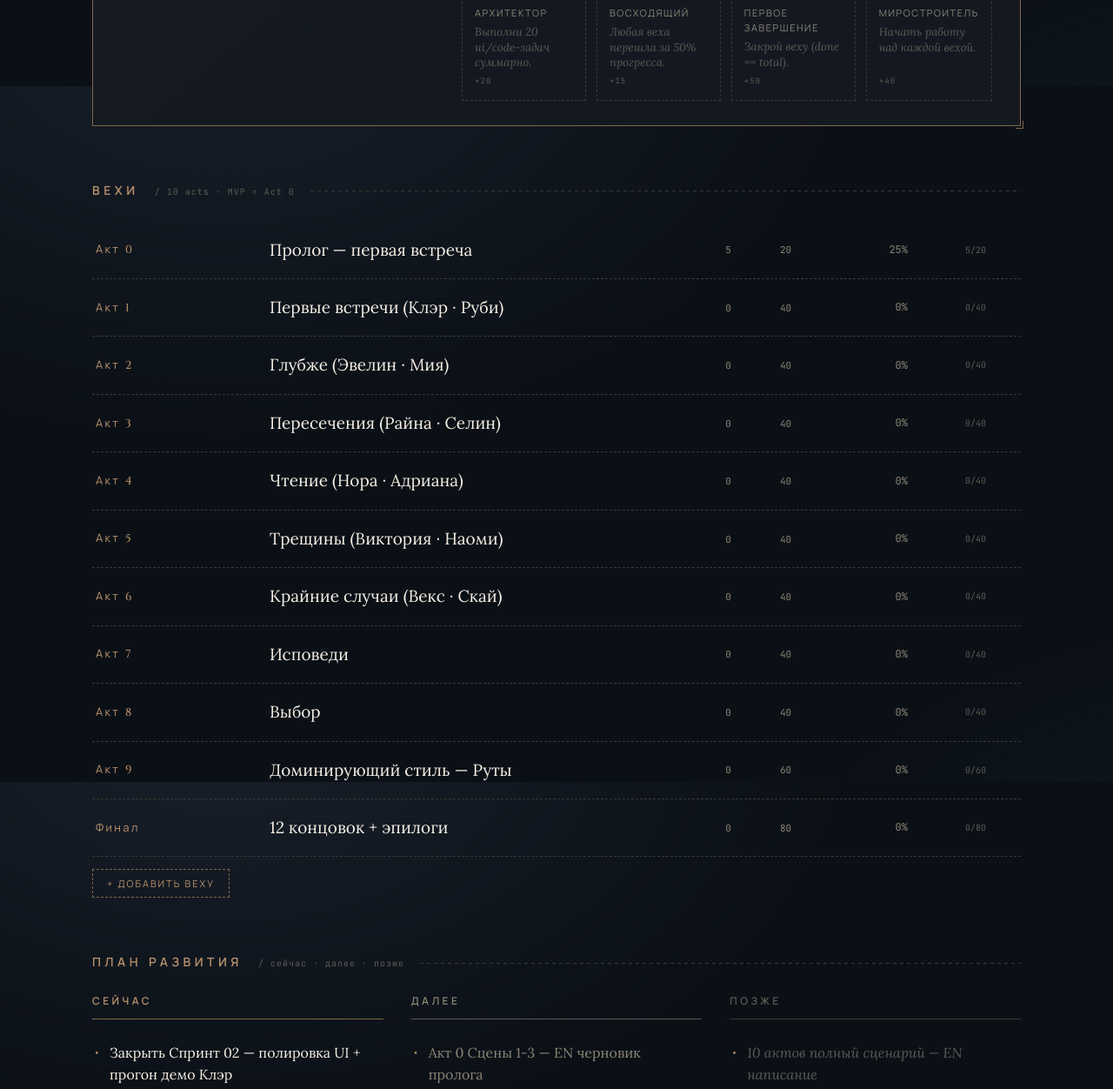
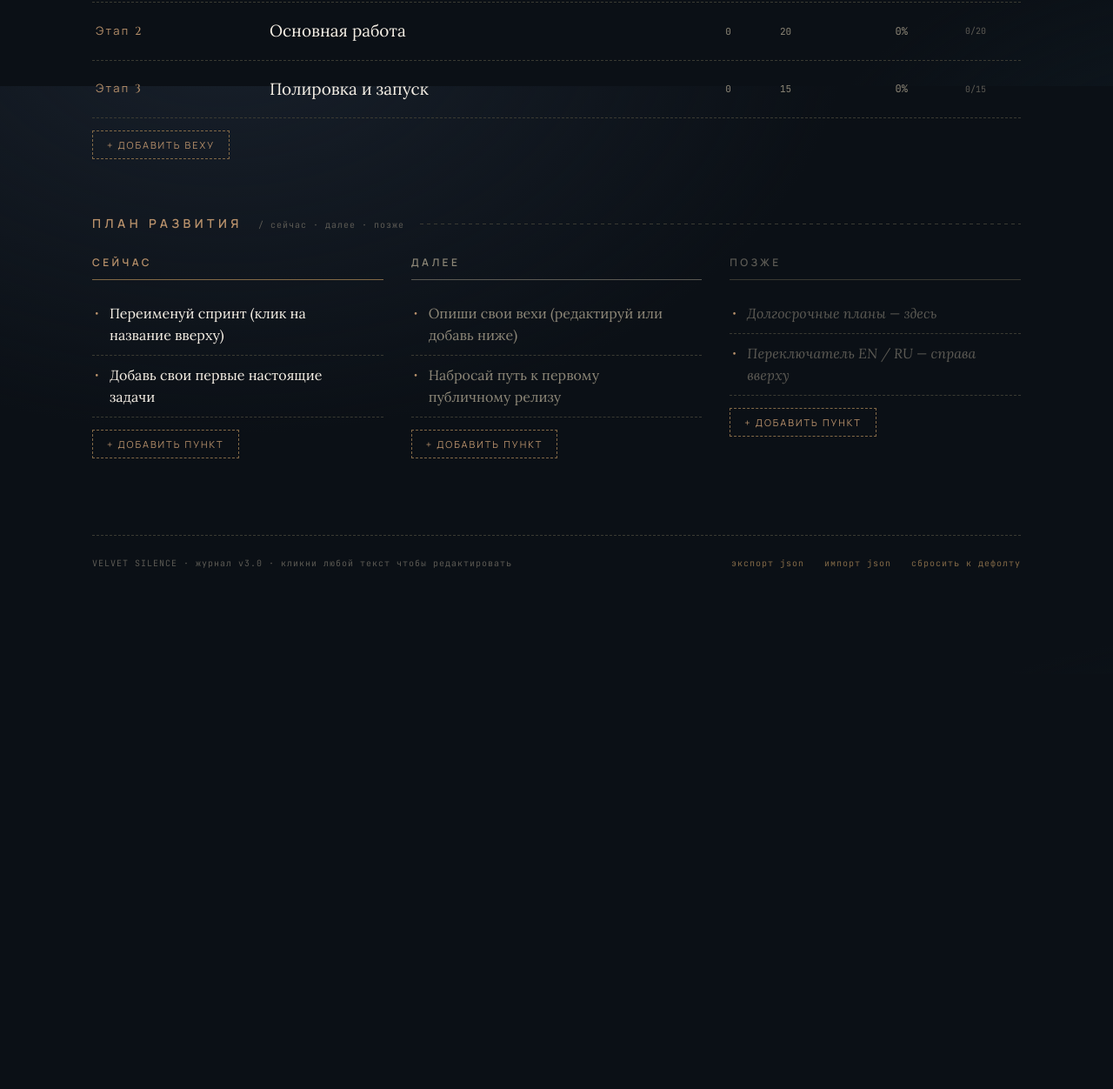
Before and after one commit to gilenmoon-maker/mentalist-planner, a plain HTML site: page index.html in a window 1280 px wide. Shown: the part 1501-2753 px from the top of the page at 87% size. After the commit the page ends 2276 px from the top, so only its background shows below. Drawn offline with nearby package versions, Linux system fonts and the light colour scheme.

Commit message:
privacy: neutral default data (real data lives in owner's JSON)
- Sprint/milestones/roadmap reset to generic onboarding template
- Remove project path and Ren'Py/VaM mentions from header
- Owner imports real plan via JSON; localStorage preserves existing data

Co-Authored-By: Claude Opus 4.7 (1M context) <noreply@anthropic.com>

```diff
--- a/index.html
+++ b/index.html
@@ -287,10 +287,10 @@ footer .actions a.danger:hover { color: var(--bruised); }
   <div class="medal">M</div>
   <div>
     <h1>Mentalist <span class="amp">·</span> <span id="titleSuffix">Production Ledger</span></h1>
-    <div class="subhead" id="subhead">Velvet Silence · solo dev · Ren'Py + VaM · RU/EN</div>
+    <div class="subhead" id="subhead">Velvet Silence · solo ledger</div>
   </div>
   <div class="tag-date">
-    <b>D:\ProjectsV1\CLProjectV1</b><br>
+    <b>private ledger</b><br>
     <span id="today">—</span><br>
     <span id="weeknum">—</span>
   </div>
@@ -490,62 +490,37 @@ const ACHIEVEMENTS = [
 ];
 
 // ============ DEFAULT DATA ============
+// Neutral template. Real data is imported from JSON by the owner.
 const DEFAULT_DATA = {
   sprint: {
-    name: { en: "Sprint 02 — UI Polish", ru: "Спринт 02 — Полировка UI" },
-    start: "2026-04-14", end: "2026-04-28",
+    name: { en: "Sprint 01 — Setup", ru: "Спринт 01 — Настройка" },
+    start: "2026-01-01", end: "2026-01-14",
     tasks: [
-      { id: "s2-01", kind: "ui",     done: true,  label: { en: "Quick-menu — clean text-only labels (no icons overlap)", ru: "Quick-menu — чистые текстовые подписи (без наложения иконок)" } },
-      { id: "s2-02", kind: "ui",     done: true,  label: { en: "Slider — 16px fill + 20px diamond thumb",                ru: "Слайдер — 16px заливка + 20px ромб-ползунок" } },
-      { id: "s2-03", kind: "ui",     done: true,  label: { en: "Slider — bigger hit area 32px with thin visible bar",    ru: "Слайдер — увеличенная hit-зона 32px, тонкая видимая полоса" } },
-      { id: "s2-04", kind: "ui",     done: true,  label: { en: "Mentalist history screen — replace default game_menu wrapper", ru: "Экран истории — заменить дефолтный game_menu wrapper" } },
-      { id: "s2-05", kind: "ui",     done: true,  label: { en: "Text — bloom on hover via matching outlines",             ru: "Текст — bloom при hover через matching outlines" } },
-      { id: "s2-06", kind: "script", done: false, label: { en: "Claire demo — playthrough pass, balance fatigue/affection", ru: "Демо с Клэр — прогон, баланс усталости/расположения" } },
-      { id: "s2-07", kind: "render", done: false, label: { en: "Claire — 1 bg (cafe/street) + 3 expressions",             ru: "Клэр — 1 фон (кафе/улица) + 3 выражения лица" } },
-      { id: "s2-08", kind: "audio",  done: false, label: { en: "Main theme — Suno Pro, dark cinematic, 2:00, loopable",   ru: "Главная тема — Suno Pro, тёмный cinematic, 2:00, loopable" } },
-      { id: "s2-09", kind: "code",   done: false, label: { en: "Character() defines for 12 LI + Price",                   ru: "Character() для 12 LI + Прайса — цвета/voice-теги" } },
-      { id: "s2-10", kind: "script", done: false, label: { en: "Act 0 Scene 1 — Price morning + first encounter (EN)",    ru: "Акт 0 Сцена 1 — утро Прайса + первая встреча (EN)" } },
+      { id: "s1-01", kind: "other", done: false, label: { en: "Click any text to edit it",                                  ru: "Кликни на любой текст чтобы его редактировать" } },
+      { id: "s1-02", kind: "other", done: false, label: { en: "Use + add task / + add milestone / + add item buttons",       ru: "Используй кнопки + добавить задачу / + добавить веху / + добавить пункт" } },
+      { id: "s1-03", kind: "other", done: false, label: { en: "Export/import JSON at the bottom to backup or load data",     ru: "Экспорт/импорт JSON внизу — бэкап или загрузка данных" } },
     ],
   },
   milestones: [
-    { act: { en: "Act 0",  ru: "Акт 0"  }, name: { en: "Prologue — first encounter",     ru: "Пролог — первая встреча"       }, total: 20, done: 5 },
-    { act: { en: "Act 1",  ru: "Акт 1"  }, name: { en: "First Meetings (Claire · Ruby)", ru: "Первые встречи (Клэр · Руби)"   }, total: 40, done: 0 },
-    { act: { en: "Act 2",  ru: "Акт 2"  }, name: { en: "Deeper Waters (Evelyn · Mia)",   ru: "Глубже (Эвелин · Мия)"          }, total: 40, done: 0 },
-    { act: { en: "Act 3",  ru: "Акт 3"  }, name: { en: "Crosslines (Rayna · Celine)",    ru: "Пересечения (Райна · Селин)"    }, total: 40, done: 0 },
-    { act: { en: "Act 4",  ru: "Акт 4"  }, name: { en: "The Reading (Nora · Adriana)",   ru: "Чтение (Нора · Адриана)"        }, total: 40, done: 0 },
-    { act: { en: "Act 5",  ru: "Акт 5"  }, name: { en: "Fractures (Victoria · Naomi)",   ru: "Трещины (Виктория · Наоми)"     }, total: 40, done: 0 },
-    { act: { en: "Act 6",  ru: "Акт 6"  }, name: { en: "Edge Cases (Vex · Sky)",         ru: "Крайние случаи (Векс · Скай)"   }, total: 40, done: 0 },
-    { act: { en: "Act 7",  ru: "Акт 7"  }, name: { en: "Confessions",                    ru: "Исповеди"                       }, total: 40, done: 0 },
-    { act: { en: "Act 8",  ru: "Акт 8"  }, name: { en: "The Choice",                     ru: "Выбор"                          }, total: 40, done: 0 },
-    { act: { en: "Act 9",  ru: "Акт 9"  }, name: { en: "Dominant Style — Routes",        ru: "Доминирующий стиль — Руты"      }, total: 60, done: 0 },
-    { act: { en: "Final",  ru: "Финал" }, name: { en: "12 endings + epilogues",          ru: "12 концовок + эпилоги"          }, total: 80, done: 0 },
+    { act: { en: "Stage 1", ru: "Этап 1" }, name: { en: "Foundation",        ru: "Основа"              }, total: 10, done: 0 },
+    { act: { en: "Stage 2", ru: "Этап 2" }, name: { en: "Core work",         ru: "Основная работа"     }, total: 20, done: 0 },
+    { act: { en: "Stage 3", ru: "Этап 3" }, name: { en: "Polish & launch",   ru: "Полировка и запуск"  }, total: 15, done: 0 },
   ],
   roadmap: {
     now: [
-      { en: "Finish Sprint 02 — UI polish + Claire demo pass",        ru: "Закрыть Спринт 02 — полировка UI + прогон демо Клэр" },
-      { en: "Setup Suno Pro subscription — generate main theme",      ru: "Оформить Suno Pro — сгенерировать главную тему" },
-      { en: "Claire first renders (VaM, 3 expressions + 1 bg)",       ru: "Первые рендеры Клэр (VaM, 3 выражения + 1 фон)" },
-      { en: "Character() defines for all 12 LI",                      ru: "Character() для всех 12 LI" },
+      { en: "Rename the sprint (click on its title above)",         ru: "Переименуй спринт (клик на название вверху)" },
+      { en: "Add your first real tasks",                            ru: "Добавь свои первые настоящие задачи" },
     ],
     next: [
-      { en: "Act 0 Scene 1-3 — prologue EN draft",                    ru: "Акт 0 Сцены 1-3 — EN черновик пролога" },
-      { en: "RU translation sync (translate russian)",                ru: "Синхронизация RU-перевода (translate russian)" },
-      { en: "F95Zone thread plan — dev log format",                   ru: "План треда F95Zone — формат dev-лога" },
-      { en: "Patreon page draft (Suno theme + 3 teaser renders)",     ru: "Черновик Patreon-страницы (тема Suno + 3 тизер-рендера)" },
-      { en: "First Steam wishlist signal — store page mockup",        ru: "Первый сигнал Steam wishlist — мокап store page" },
+      { en: "Define your milestones (edit or add below)",           ru: "Опиши свои вехи (редактируй или добавь ниже)" },
+      { en: "Sketch the path to your first public release",         ru: "Набросай путь к первому публичному релизу" },
     ],
     later: [
-      { en: "10 acts full scenario — EN writing",                     ru: "10 актов полный сценарий — EN написание" },
-      { en: "~150 VaM renders (bg + char expressions)",               ru: "~150 рендеров VaM (фоны + выражения)" },
-      { en: "~25 BGM tracks via Suno",                                ru: "~25 BGM треков через Suno" },
-      { en: "SFX pass — freesound + ElevenLabs",                      ru: "SFX-проход — freesound + ElevenLabs" },
-      { en: "EN → RU localization full pass + MQM QA",                ru: "Полная локализация EN → RU + MQM QA" },
-      { en: "Playtest round 1 — 5-10 beta testers",                   ru: "Плейтест раунд 1 — 5-10 бета-тестеров" },
-      { en: "Steam store page final + EA submission",                 ru: "Финал Steam store page + EA подача" },
-      { en: "Launch strategy — Patreon tiers + F95 release",          ru: "Стратегия запуска — Patreon tiers + F95 релиз" },
+      { en: "Long-term backlog lives here",                         ru: "Долгосрочные планы — здесь" },
+      { en: "Language switch EN / RU is in the top-right",          ru: "Переключатель EN / RU — справа вверху" },
     ],
   },
-  lastCommit: "ff1c3f1 · style: preferences/screens polish",
+  lastCommit: "—",
   rpg: { xp: 0, totalDone: 0, unlocked: [], sprintsFinished: 0 },
 };
 
```
